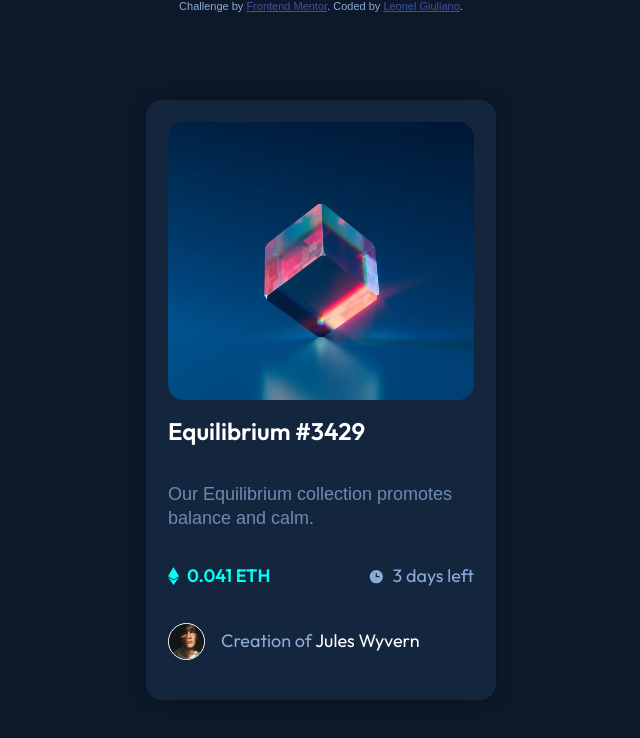
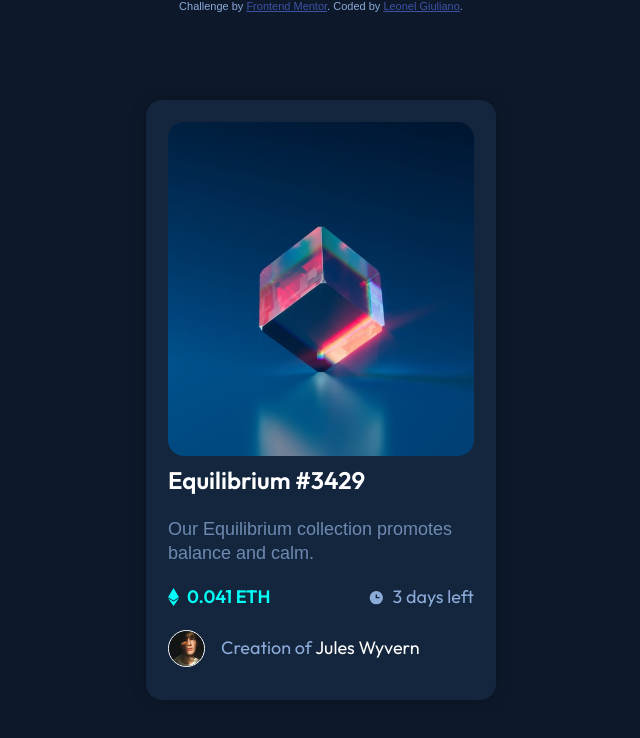
Before and after one commit to leonel-giuliano/NFT, a plain HTML site: page index.html in a window 1280 px wide. Shown: the whole page, without its empty margins (319-959 px from the left). Drawn offline with Linux system fonts and the light colour scheme.

Commit message:
Change the divisions

```diff
--- a/style.css
+++ b/style.css
@@ -44,7 +44,7 @@ body {
 
 .card {
     box-sizing: border-box;
-    grid-template-rows: 50%;
+    grid-template-rows: 60%;
     width: min(350px, 85%);
     height: min(600px, 90%);
     padding: 1.375rem;
```
